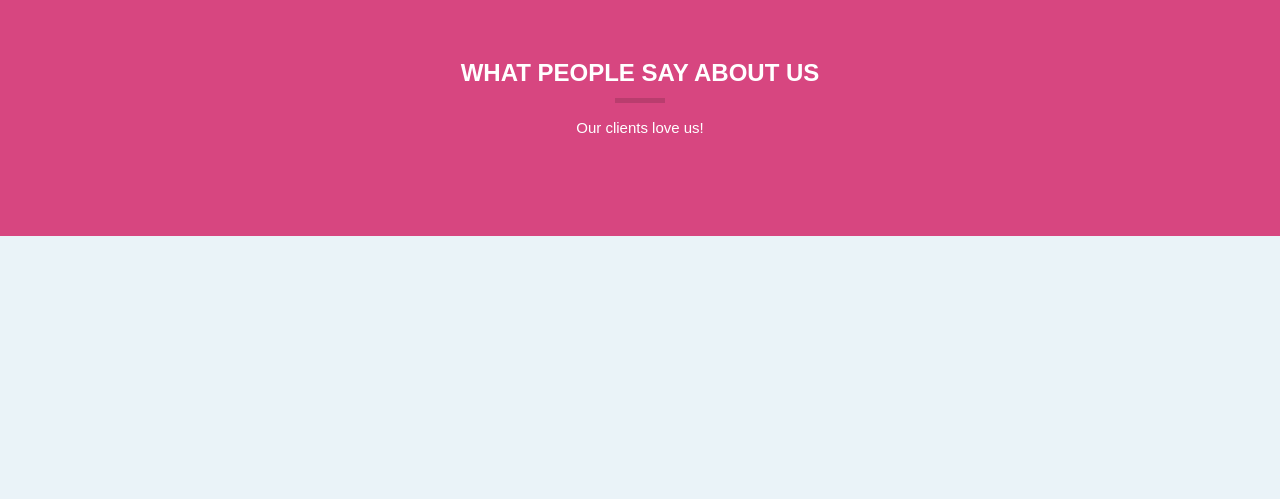
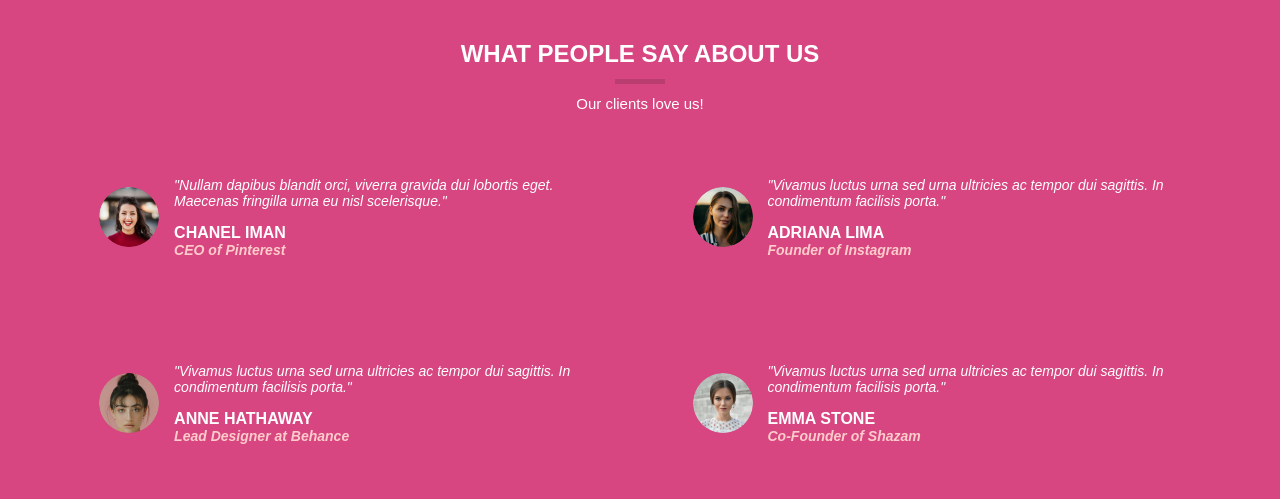
Before and after one commit to PetraSkolova/PRAX-DSY, a PHP site: page / in a window 1280 px wide; the page is wider, and only the part inside the window is pictured. Shown: the part 4114-4613 px from the top of that part. Before the commit the page ends 4350 px from the top of that part, so only its background shows below. Run offline with PHP 8.4, Linux system fonts and the light colour scheme.

Commit message:
section six done

```diff
--- a/CUDA project/index.html
+++ b/CUDA project/index.html
@@ -261,6 +261,10 @@
                         <p>BLOG / MAGAZINE FLAT UI KIT</p>
                     </div>
                 </div>
+
+                <div class="load-more-container">
+                    <button class="load-more-btn">LOAD MORE PROJECTS</button>
+                </div>
             </section>
         </div>
 <!----------------------------------------------------section six----------------------------------------------------->
@@ -274,6 +278,54 @@
             <div class="section-text-six">
             <p>Our clients love us! </p>
             </div>
+
+            <div class="review">
+                <div class="hodnotiaci">
+                    <div class="person">
+                        <img src="obrazky/1.png" alt="Chanel Iman">
+                        <div class="text-six">
+                            <p>"Nullam dapibus blandit orci, viverra gravida dui lobortis eget. Maecenas fringilla urna eu nisl scelerisque."</p>
+                            <div class="popis">
+                                <h3>CHANEL IMAN</h3>
+                                <h6>CEO of Pinterest</h6>
+                            </div>
+                        </div>
+                    </div>
+
+                    <div class="person">
+                        <img src="obrazky/2.png" alt="Adriana Lima">
+                        <div class="text-six">
+                            <p>"Vivamus luctus urna sed urna ultricies ac tempor dui sagittis. In condimentum facilisis porta."</p>
+                            <div class="popis">
+                                <h3>ADRIANA LIMA</h3>
+                                <h6>Founder of Instagram</h6>
+                            </div>
+                        </div>
+                    </div>
+
+                    <div class="person">
+                        <img src="obrazky/3.png" alt="Anne Hathaway">
+                        <div class="text-six">
+                            <p>"Vivamus luctus urna sed urna ultricies ac tempor dui sagittis. In condimentum facilisis porta."</p>
+                            <div class="popis">
+                                <h3>ANNE HATHAWAY</h3>
+                                <h6>Lead Designer at Behance</h6>
+                            </div>
+                        </div>
+                    </div>
+
+                    <div class="person">
+                        <img src="obrazky/4.png" alt="Emma Stone">
+                        <div class="text-six">
+                            <p>"Vivamus luctus urna sed urna ultricies ac tempor dui sagittis. In condimentum facilisis porta."</p>
+                            <div class="popis">
+                                <h3>EMMA STONE</h3>
+                                <h6>Co-Founder of Shazam</h6>
+                            </div>
+                        </div>
+                    </div>
+                </div>
+            </div>
         </section>
     </div>
 </body>
--- a/CUDA project/style.css
+++ b/CUDA project/style.css
@@ -474,7 +474,7 @@ h5 {
     flex-wrap: wrap;
     justify-content: center;
     gap: 40px;
-    max-width: 1440px;
+    max-width: 1152px;
     margin: 0 auto;
 }
 
@@ -488,7 +488,7 @@ h5 {
 
 .notebook img {
     width: 100%;
-    max-width: 600px; /
+    max-width: 600px;
     height: 350px;
     object-fit: cover;
     border-radius: 5px;
@@ -499,6 +499,28 @@ h5 {
     font-weight: bold;
     margin-top: 10px;
     color: #5a3d1f;
+}
+
+.load-more-container {
+    display: flex;
+    justify-content: center;
+    margin: 60px;
+}
+
+.load-more-btn {
+    background-color: #17c2a4;
+    color: white;
+    font-size: 18px;
+    font-weight: bold;
+    padding: 20px 50px;
+    border: none;
+    border-radius: 5px;
+    cursor: pointer;
+    transition: 0.3s;
+}
+
+.load-more-btn:hover {
+    background-color: #1AA78A; /* Tmavší odtieň na hover */
 }
 /*<!--------------------------------section six------------------------------> */
 .underline-six {
@@ -532,15 +554,71 @@ h5 {
     display: inline-block;
     position: relative;
     align-items: center;
-    padding: 5px;
     width: 1440px;
     justify-content: center;
-    margin-bottom: 30px;
+    margin-bottom: 10px;
     font-size: 15px;
-    padding-bottom: 100px;
+    padding-bottom: 10px;
     text-align: center;
     color: white;
     width: 100%;
-    max-width: 900px;
-    margin: 0 auto; /* Centrovanie */
+    max-width: 1440px;
+    margin: 0 auto;
 }
+
+.review {
+    background-color: #D74680;
+    padding: 40px;
+    border-radius: 10px;
+    width: 1440px;
+    margin: 0 auto;
+    text-align: center;
+}
+
+.hodnotiaci {
+    display: flex;
+    flex-wrap: wrap;
+    justify-content: center;
+    gap: 75px;
+    max-width: 1152px;
+    margin: 0 auto;
+}
+
+.person {
+    display: flex;
+    align-items: center;
+    width: 45%; /* Dve vedľa seba */
+    padding: 15px;
+    border-radius: 10px;
+}
+
+.person img {
+    width: 60px;
+    height: 60px;
+    border-radius: 50%;
+    margin-right: 15px;
+}
+
+.text-six {
+    text-align: left;
+    color: white;
+}
+
+.text-six p {
+    font-style: italic;
+    font-size: 14px;
+    margin-bottom: 15px;
+}
+
+.popis h3 {
+    font-size: 16px;
+    font-weight: bold;
+    margin: 0;
+}
+
+.popis h6 {
+    font-size: 14px;
+    color: #ffcccb;
+    font-style: italic;
+    margin: 0;
+}
```
